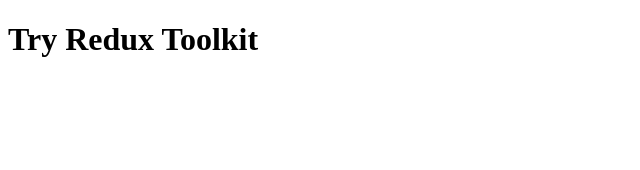
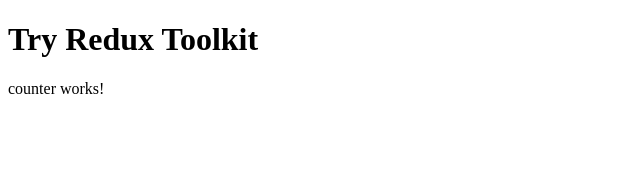
Before and after one commit to kasaharu-labs/try-redux-toolkit, an Angular app: page / in a window 1280 px wide. Shown: the top 170 px of the page, without its empty margins (0-640 px from the left). Built offline with nearby package versions, Linux system fonts and the light colour scheme.

Commit message:
CounterComponent の表示

```diff
--- a/src/app/app.component.html
+++ b/src/app/app.component.html
@@ -1,2 +1,4 @@
 <h1>Try Redux Toolkit</h1>
+<app-counter></app-counter>
+
 <router-outlet></router-outlet>
```
Also changed, not shown: src/app/app.module.ts (+6 -11 lines), src/app/features/counter/counter.module.ts (+3 -6 lines).
